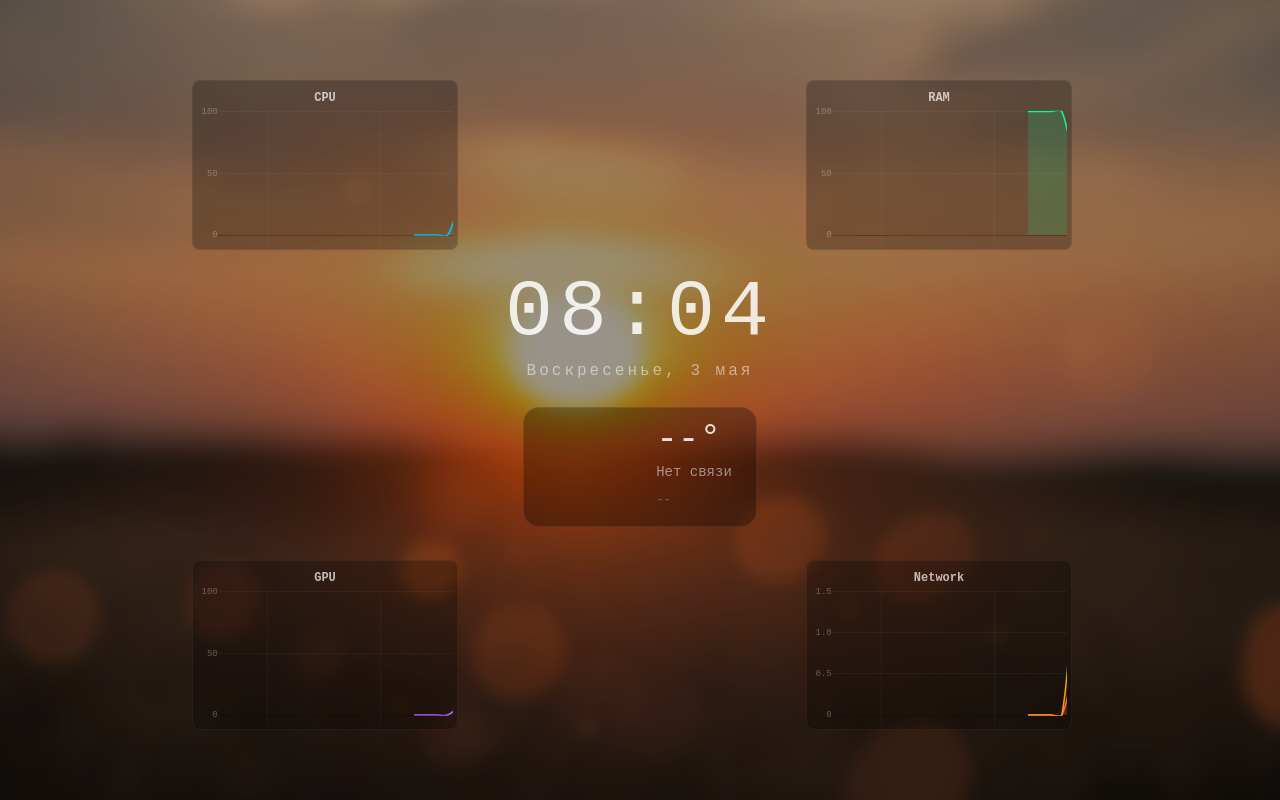
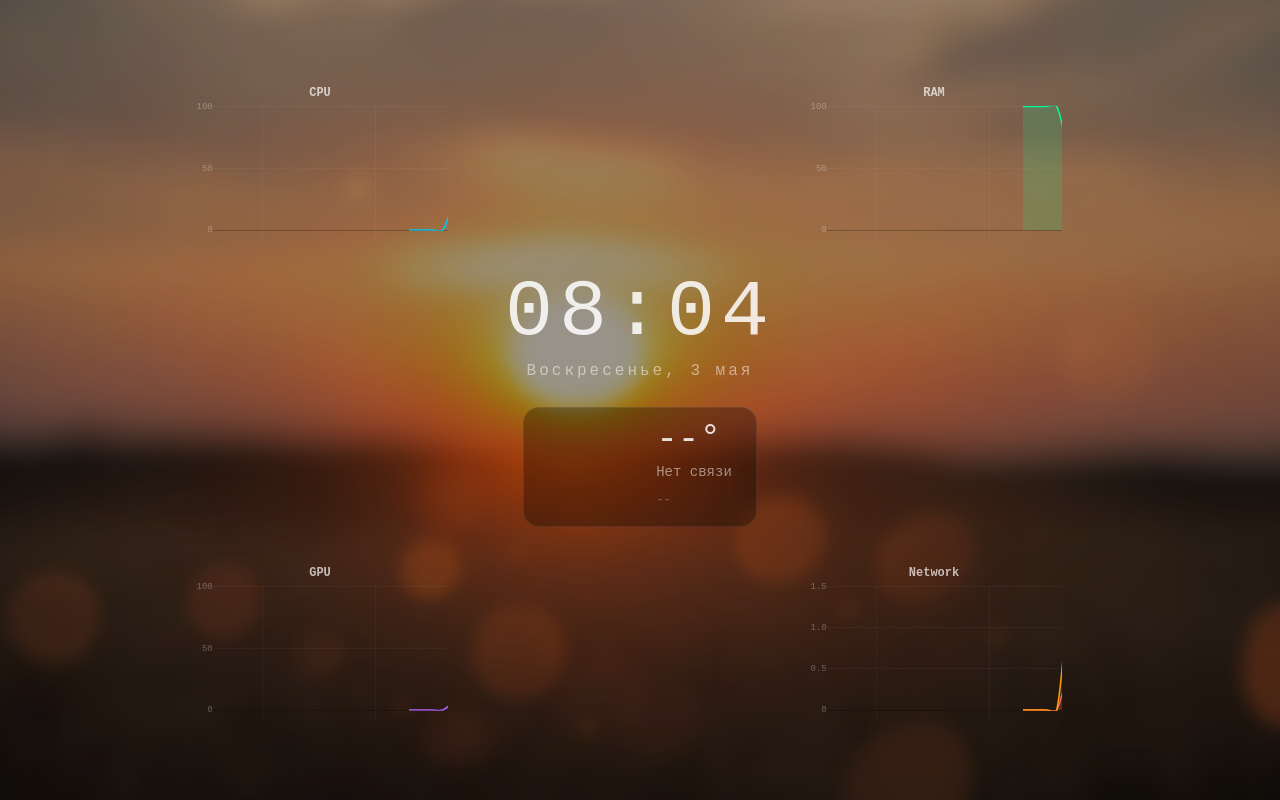
Before and after one commit to boss7155/system-stats-weather-wallpaper, a plain HTML site: page index.html in a window 1280 px wide. Drawn offline with Linux system fonts and the light colour scheme; no server answers.

Commit message:
Remove chart box borders/background — seamless composition

```diff
--- a/style/main.css
+++ b/style/main.css
@@ -53,16 +53,16 @@ canvas {
         display: block;
 }
 
-/* ===== CHART BOXES — positioned like original ===== */
+/* ===== CHART BOXES — seamless, no visible borders ===== */
 .chart-box {
         z-index: 100;
         position: absolute;
         width: 20vw;
         height: 20vh;
-        background: rgba(0, 0, 0, 0.25);
-        border: 1px solid rgba(255, 255, 255, 0.05);
-        border-radius: 8px;
-        padding: 4px;
+        background: transparent;
+        border: none;
+        border-radius: 0;
+        padding: 0;
 }
 
 /* Centered symmetric layout — gap center at 50% for widget */
```
